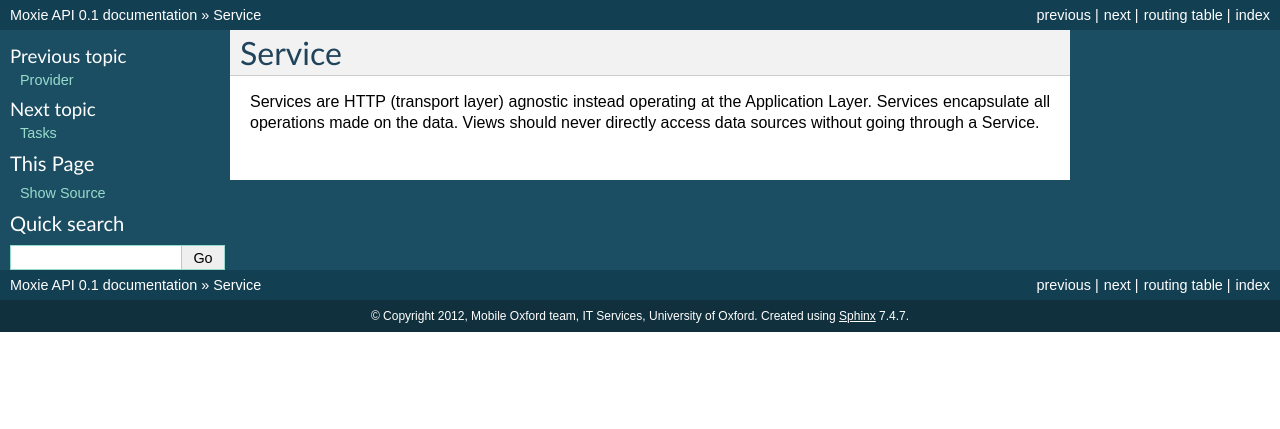
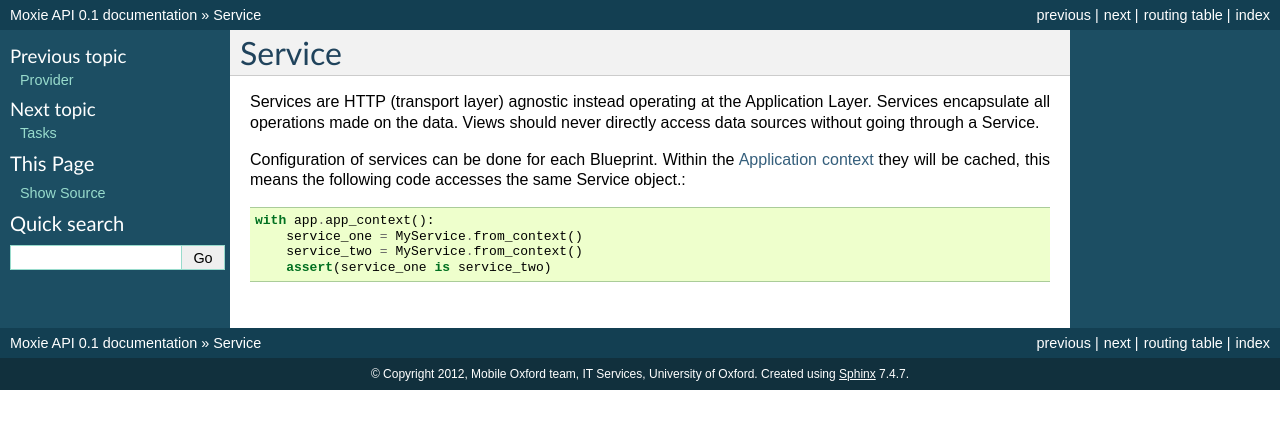
Before and after one commit to martinfilliau/moxie, a Sphinx documentation site: the page built from docs/source/api/services.txt, in a window 1280 px wide. Shown: the top 429 px of the page. Built offline with Sphinx 7.4.7, drawn with Linux system fonts in a browser that asks for light colours.

Commit message:
Docs for the Service.from_context app caching

```diff
--- a/docs/source/api/services.txt
+++ b/docs/source/api/services.txt
@@ -2,3 +2,10 @@ Service
 =======
 
 Services are HTTP (transport layer) agnostic instead operating at the Application Layer. Services encapsulate all operations made on the data. Views should never directly access data sources without going through a Service.
+
+Configuration of services can be done for each Blueprint. Within the `Application context <http://flask.pocoo.org/docs/appcontext/>`_ they will be cached, this means the following code accesses the same Service object.::
+
+    with app.app_context():
+        service_one = MyService.from_context()
+        service_two = MyService.from_context()
+        assert(service_one is service_two)
```
